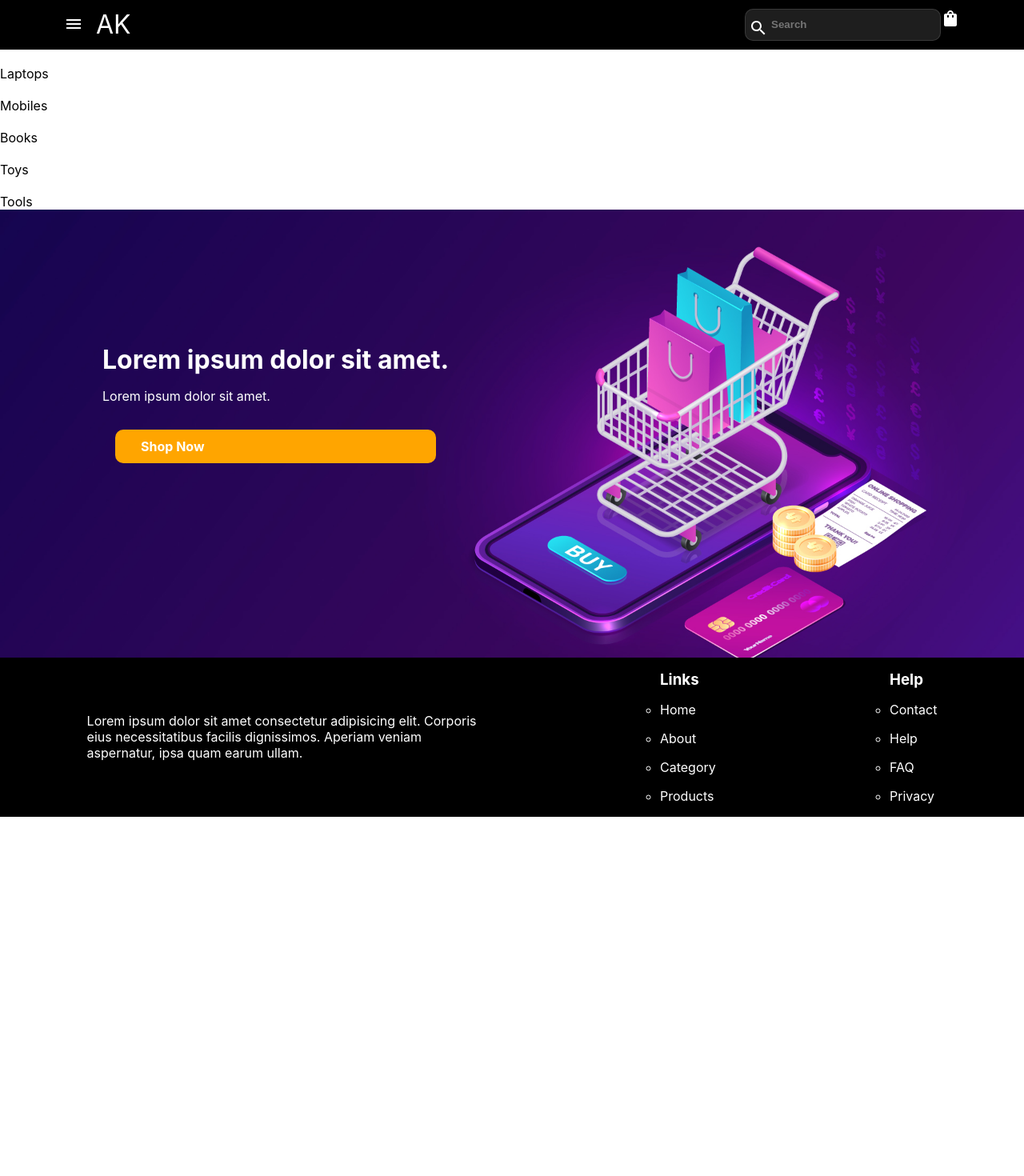
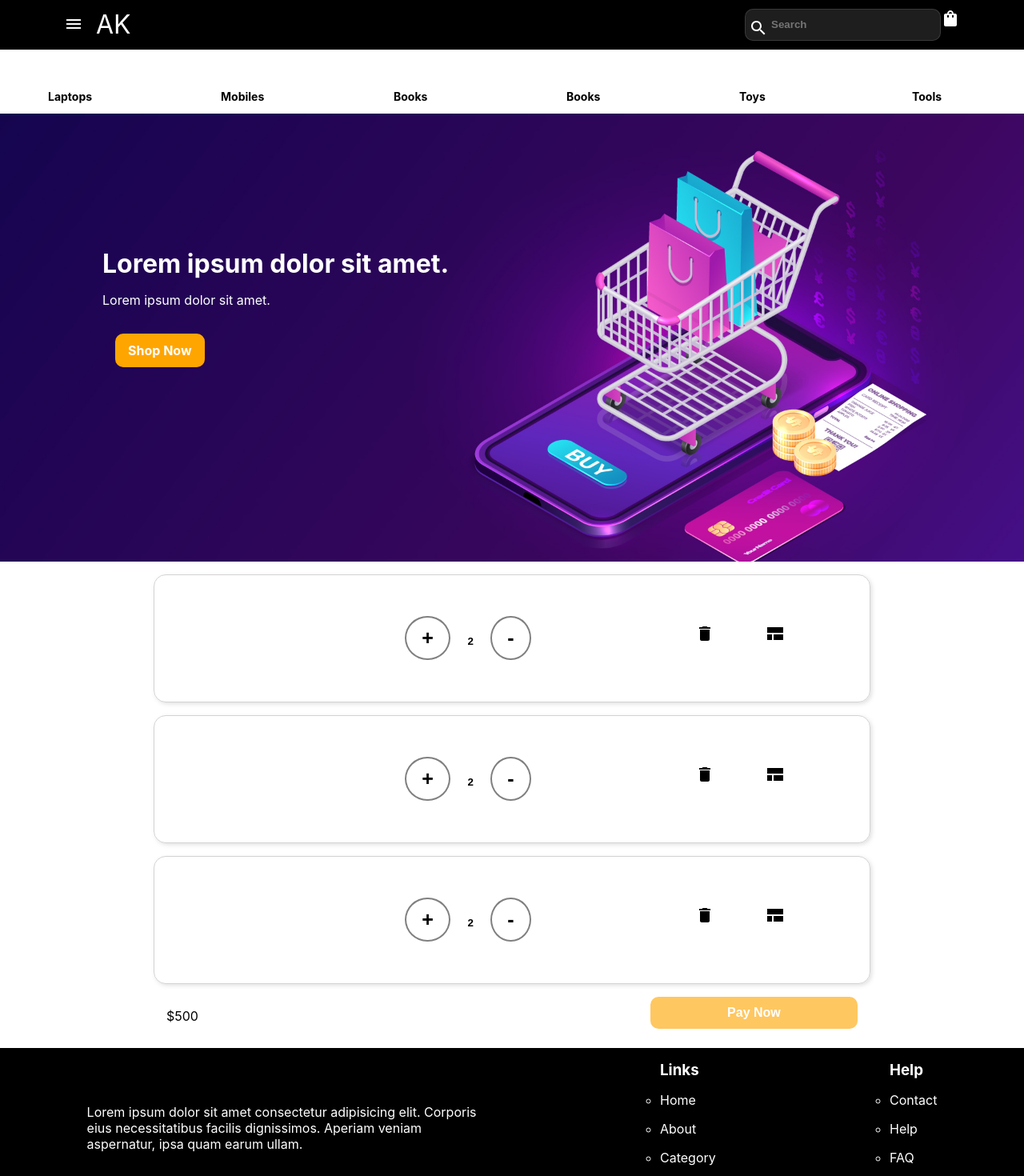
Before and after one commit to codx-paradise/E-Commerce, a React (Create React App) app: page / in a window 1280 px wide. Shown: the top 1470 px of the page at 80% size. Before the commit the page ends 1021 px from the top, so only its background shows below. Built offline with nearby package versions, Linux system fonts and the light colour scheme.

Commit message:
cart-design

```diff
--- a/src/App.js
+++ b/src/App.js
@@ -1,13 +1,16 @@
 import Header from './components/Header';
 import Footer from './components/Footer';
 import Home from './Pages/Home';
-import './Pages/style.css'
+import './Pages/style.css';
+import './components/style2.css'
+import Cart from './Pages/Cart';
 
 function App() {
   return (
     <>
     <Header/>
     <Home/>
+    <Cart/>
     <Footer/>
     </>
   );
--- a/src/Pages/Cart.jsx
+++ b/src/Pages/Cart.jsx
@@ -4,11 +4,14 @@ import Item from '../components/Item'
 const Cart = () => {
   return (
     <>
+    <div className="cart">
     <Item/>
     <Item/>
     <Item/>
-    <div className="btn-group">
+    <div className="btn-group-2">
+        <div className="price">$500</div>
         <button className='btn' type="button">Pay Now</button>
+    </div>
     </div>
     </>
   )
--- a/src/Pages/Category.jsx
+++ b/src/Pages/Category.jsx
@@ -3,6 +3,7 @@ import React from 'react'
 const Category = () => {
   return (
     <>
+    <div className="category">
     <div className="item">
         <div className="image">
             <img src="" alt="" />
@@ -25,6 +26,12 @@ const Category = () => {
         <div className="image">
             <img src="" alt="" />
         </div>
+        <p>Books</p>
+    </div>
+    <div className="item">
+        <div className="image">
+            <img src="" alt="" />
+        </div>
         <p>Toys</p>
     </div>
     <div className="item">
@@ -33,6 +40,7 @@ const Category = () => {
         </div>
         <p>Tools</p>
     </div>
+    </div>
     </>
   )
 }
--- a/src/Pages/style.css
+++ b/src/Pages/style.css
@@ -52,6 +52,7 @@
     display: none;
     position: absolute;
     background-color: white;
+    z-index: 500;
 }
 .active{
     display: block;
@@ -97,7 +98,8 @@
     gap: 1rem;
 }
 #home .content a{
-    padding: 0.7rem 2rem;
+    padding: 0.7rem 1rem;
+    width: fit-content;
     text-decoration: none;
     color: white;
     background-color: orange;
@@ -106,6 +108,31 @@
     font-weight: bold;
 }
 
+/* Category page*/
+.category{
+    display: flex;
+    gap: 1rem;
+    justify-content: space-around;
+    align-items: center;
+    flex-flow: row nowrap;
+}
+.category .item{
+    font-size: 14px;
+    color: black;
+    width: 80px;
+    height: 80px;
+    overflow: hidden;
+    cursor: pointer;
+    font-weight: bold;
+}
+.category .image{
+    width: 50px;
+    height: 50px;
+}
+.category img{
+    width: 100%;
+    object-fit: cover;
+}
 
 /* Footer page*/
 #footer{
--- a/src/components/Card.jsx
+++ b/src/components/Card.jsx
@@ -1,3 +1,4 @@
+import { AddShoppingCart } from '@mui/icons-material'
 import React from 'react'
 
 const Card = () => {
@@ -9,12 +10,11 @@ const Card = () => {
             <img src="" alt="" />
         </div>
         <button className='wishlist' type="button">*</button>
-        <div className="rating">4*</div>
         </div>
         <div className="content">
             <h3>Lorem, ipsum dolor.</h3>
             <div className="price">$500</div>
-            <button type="button">Add Cart</button>
+            <button type="button" className='btn'>{<AddShoppingCart/>} Add Cart</button>
         </div>
     </div>
     </>
--- a/src/components/Item.jsx
+++ b/src/components/Item.jsx
@@ -1,3 +1,4 @@
+import { Delete,ViewArray, ViewCarousel, ViewComfy } from '@mui/icons-material'
 import React from 'react'
 
 const Item = () => {
@@ -13,8 +14,8 @@ const Item = () => {
             <button type="button">-</button>
         </div>
         <div className="btn-group">
-            <button className='btn' type="button">Delete</button>
-            <button className='btn' type="button">view</button>
+            <button className='btn' type="button">{<Delete/>}</button>
+            <button className='btn' type="button">{<ViewComfy/>}</button>
         </div>
     </div>
     </>
--- /dev/null
+++ b/src/components/style2.css
@@ -0,0 +1,122 @@
+.card{
+    display: flex;
+    flex-flow: column nowrap;
+    padding: 0.9rem;
+    position: relative;
+    width: 17rem;
+    height: 20rem;
+    border: 1px solid black;
+    margin: 1rem;
+    border-radius: 15px;
+    cursor: pointer;
+}
+.card .card-header{
+    width: 100%;
+    height: 15rem;
+}
+.card .wishlist{
+    outline:none;
+    border: none;
+    background: #fff;
+    border-radius: 50%;
+    width: 25px;
+    height: 25px;
+    position: absolute;
+    top: 5%;
+    right: 5%;
+    border: 1px solid blue;
+    text-align: center;
+}
+.btn{
+    border: none;
+    outline: none;
+    background: rgba(255, 166, 0, 0.623);
+    color: white;
+    padding: 0.7rem 1.5rem;
+    width: 100%;
+    border-radius: 10px;
+    cursor: pointer;
+    margin-bottom: 0.5rem;
+}
+.btn:hover{
+    background: orange;
+    color: #fff;
+}
+.card .price{
+    color: gray;
+    font-size: 14px;
+    margin-bottom: 0.5rem;
+}
+.card h3{
+    font-weight:500;
+}
+
+
+.cart-item{
+    width: 70%;
+    height: 10rem;
+    overflow: hidden;
+    display: flex;
+    gap: 1rem;
+    flex-flow: row nowrap;
+    align-items: center;
+    justify-content: space-around;
+    border: 1px solid lightgray;
+    border-radius: 15px;
+    box-shadow: 2px 2px 5px rgba(112, 111, 111, 0.205);
+    margin-bottom: 1rem;
+}
+.cart-item .image{
+    width: 50px;
+    height: 50px;
+    overflow: hidden;
+}
+.cart-item .process button{
+    font-size: 25px;
+    font-weight: bold;
+    border: 2px solid gray;
+    padding:0.7rem 1.2rem;
+    outline: none;
+    background: transparent;
+    border-radius: 50%;
+    text-align: center;
+    cursor: pointer;
+}
+.process input{
+    background-color: transparent;
+    color: black;
+    border: none;
+    outline: none;
+    width: 50px;
+    padding: 0.7rem;
+    text-align: center;
+    font-weight: bold;
+}
+.btn-group{
+    display: flex;
+    gap: 1rem;
+}
+.cart-item .btn-group button{
+    background-color: transparent;
+    color: black;
+}
+.cart .btn-group-2{
+    display: flex;
+    justify-content: space-between;
+    align-items: center;
+    width: 70%;
+    padding: 0 1rem;
+}
+.cart .btn-group-2 button{
+    width: 30%;
+    font-size: 16px;
+    font-weight: bold;
+}
+.cart{
+    display: flex;
+    flex-flow: column nowrap;
+    justify-content: center;
+    align-items: center;
+    margin-top: 1rem;
+    margin-bottom: 1rem;
+}
```
